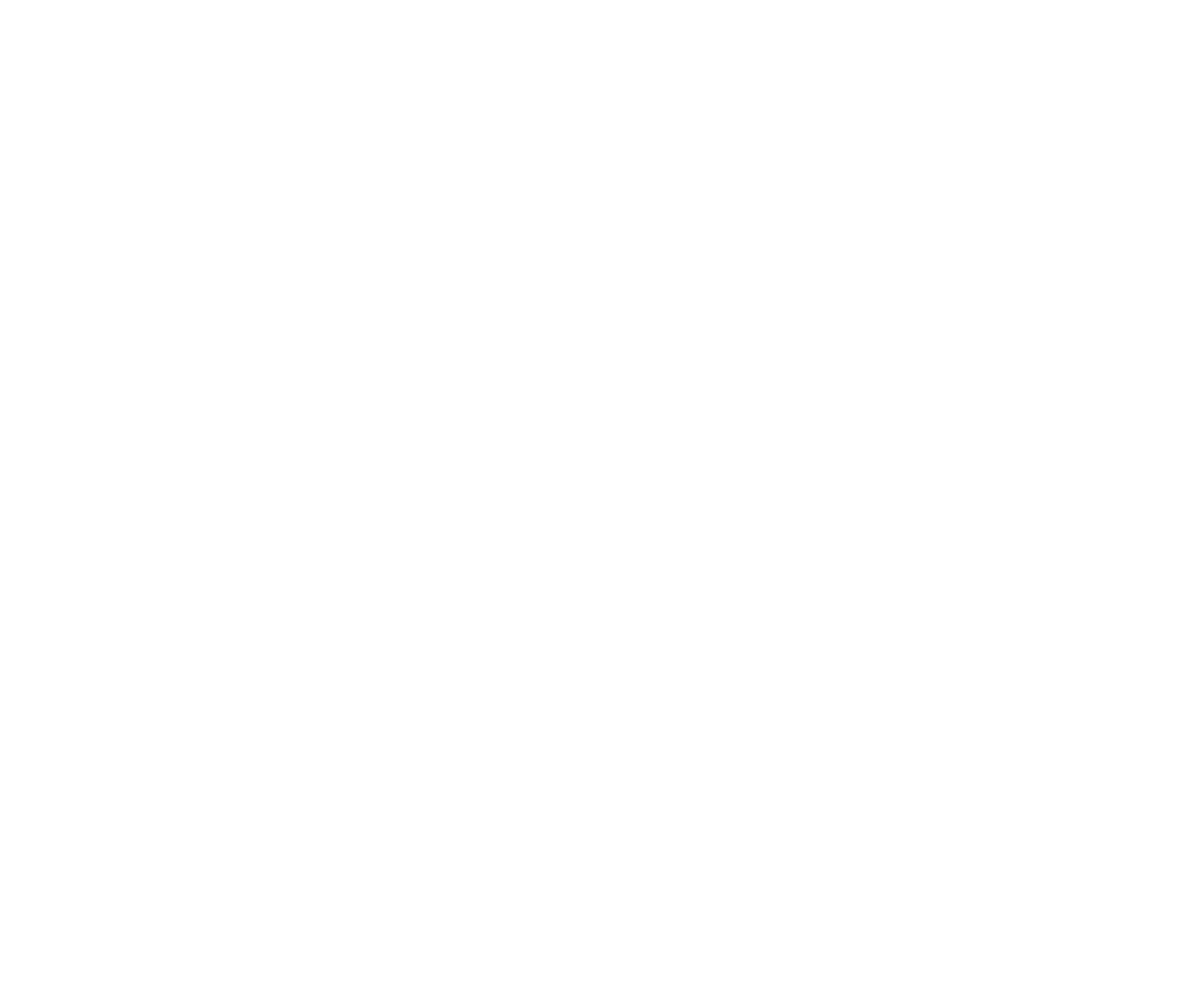
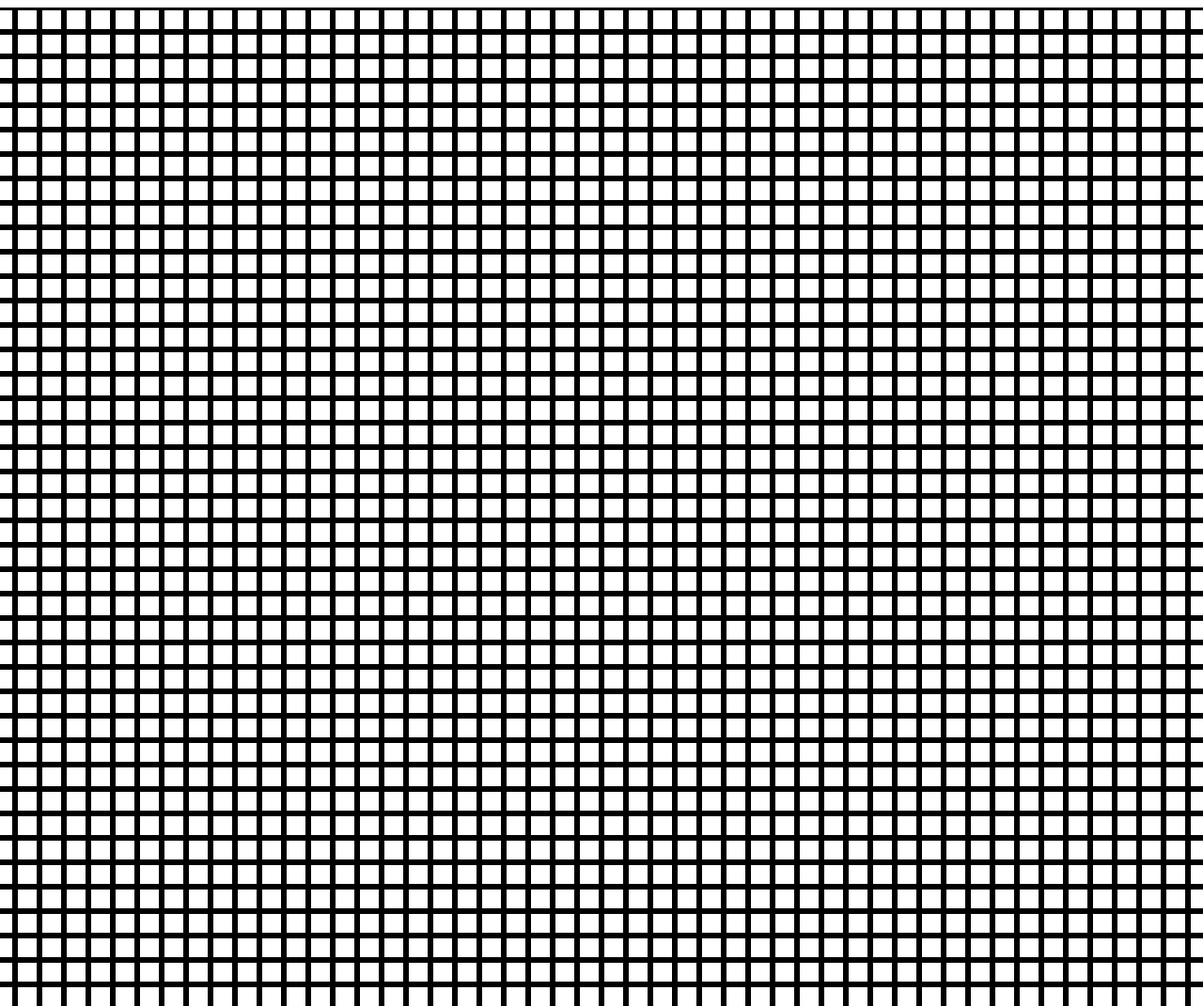
Before and after one commit to vmarklynn/etch_a_sketch, a plain HTML site: page index.html in a window 1280 px wide. Shown: the top 1071 px of the page at 94% size. Before the commit the page ends 800 px from the top, so only its background shows below. Drawn offline with Linux system fonts and the light colour scheme; files that its build step writes are made by us from their sources.

Commit message:
Working model for the etch a sketch

```diff
--- a/index.html
+++ b/index.html
@@ -1,9 +1,13 @@
 <!DOCTYPE html>
 <html>
   <head>
-    <link rel="stylesheet" href="style.css">
+    <link href="styles/style.css" rel="stylesheet">
   </head>
   <body>
+    <div class="container">
+
+
+    </div>
 
     <script src="scripts/main.js"></script>
   </body>
--- a/scripts/main.js
+++ b/scripts/main.js
@@ -0,0 +1,24 @@
+const SIDE= 50;
+
+function fill(e)
+{
+  this.classList.add('fill');
+}
+
+//Select the main container html
+const container = document.querySelector(".container");
+
+for(let i=0; i < SIDE; i++)
+{
+  let row = document.createElement('div');
+  for(let j=0; j < SIDE; j++)
+  {
+    let col = document.createElement('div');
+    col.className = 'square';
+    row.appendChild(col);
+  }
+  container.appendChild(row);
+}
+
+const squares = document.querySelectorAll('.square');
+squares.forEach(square => square.addEventListener('mouseover', fill));
--- a/styles/style.css
+++ b/styles/style.css
@@ -0,0 +1,18 @@
+.container {
+  display: flex;
+  flex-direction: row;
+  justify-content: center;
+;
+}
+
+.square {
+  width: 20px;
+  height: 20px;
+  background-color: white;
+  border-style:solid;
+  border-color: black;
+}
+
+.fill {
+  background-color: black;
+}
```
